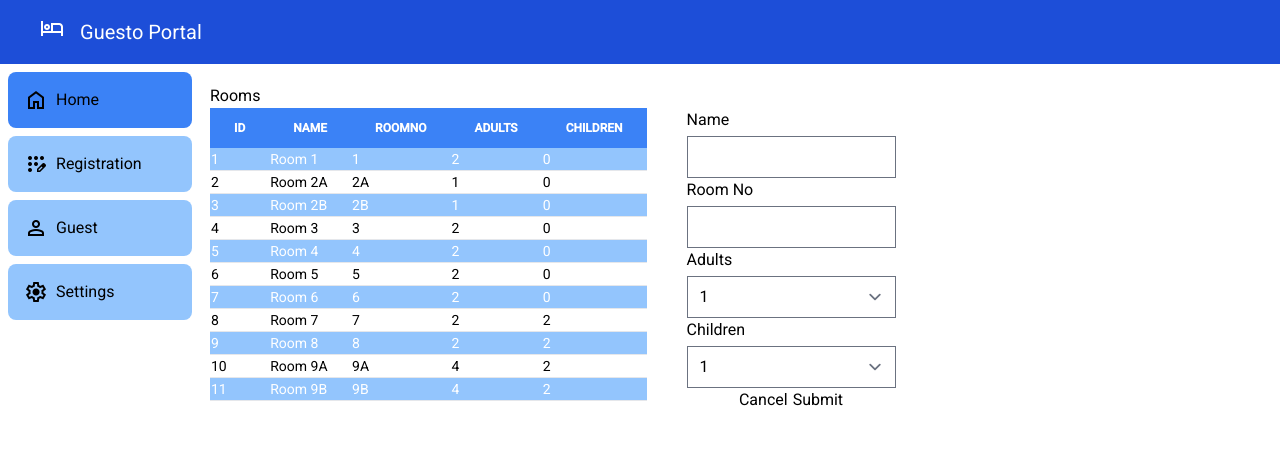
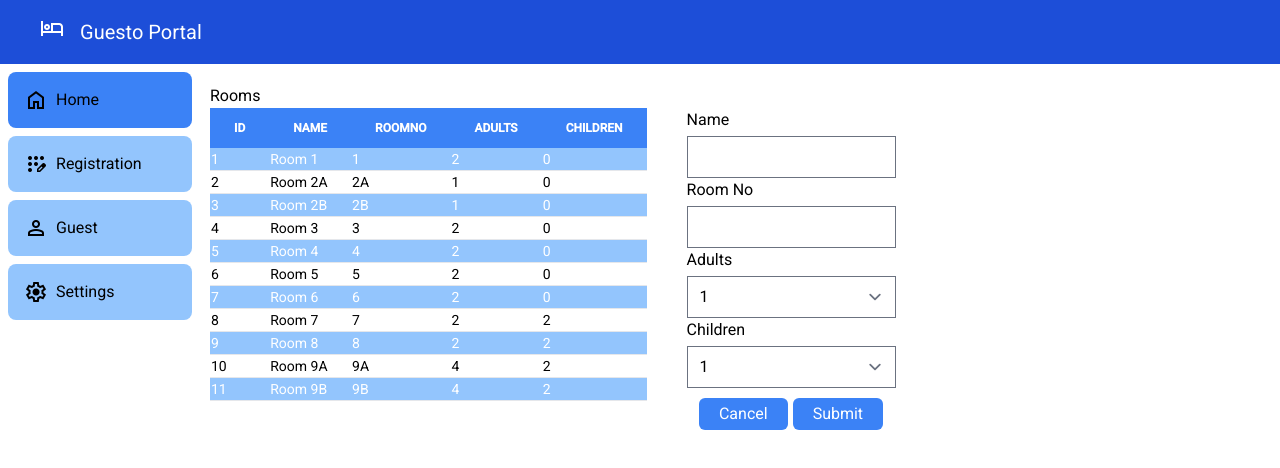
Before and after one commit to KarolKuczynski/guesto-portal, an Angular app in the folder client/: page /rooms in a window 1280 px wide. Shown: the top 468 px of the page. Built offline with nearby package versions, Linux system fonts and the light colour scheme.

Commit message:
added simple buttons

```diff
--- a/client/src/app/modules/rooms/components/rooms-form/rooms-form.component.html
+++ b/client/src/app/modules/rooms/components/rooms-form/rooms-form.component.html
@@ -32,7 +32,7 @@
     </label>
   </div>
   <div class="buttons">
-    <button type="button">Cancel</button>
-    <button type="button">Submit</button>
+    <app-button text="Cancel"></app-button>
+    <app-button text="Submit"></app-button>
   </div>
 </form>
--- a/client/src/app/modules/rooms/components/rooms-form/rooms-form.component.scss
+++ b/client/src/app/modules/rooms/components/rooms-form/rooms-form.component.scss
@@ -2,4 +2,5 @@
   display: flex;
   justify-content: center;
   column-gap: 5px;
+  padding-top: 10px;
 }
--- /dev/null
+++ b/client/src/app/shared/components/button/button.component.html
@@ -0,0 +1,6 @@
+<button
+  type="button"
+  class="w-full bg-blue-500 text-white px-5 py-1 rounded-md"
+>
+  {{ text }}
+</button>
```
Also changed, not shown: client/src/app/modules/rooms/components/rooms-form/rooms-form.component.ts (+6 -6 lines), client/src/app/shared/components/button/button.component.ts (added, +11 -0 lines), client/src/app/shared/components/button/button.component.scss (added), 1 other file (tests, documents, lock files or other folders).
